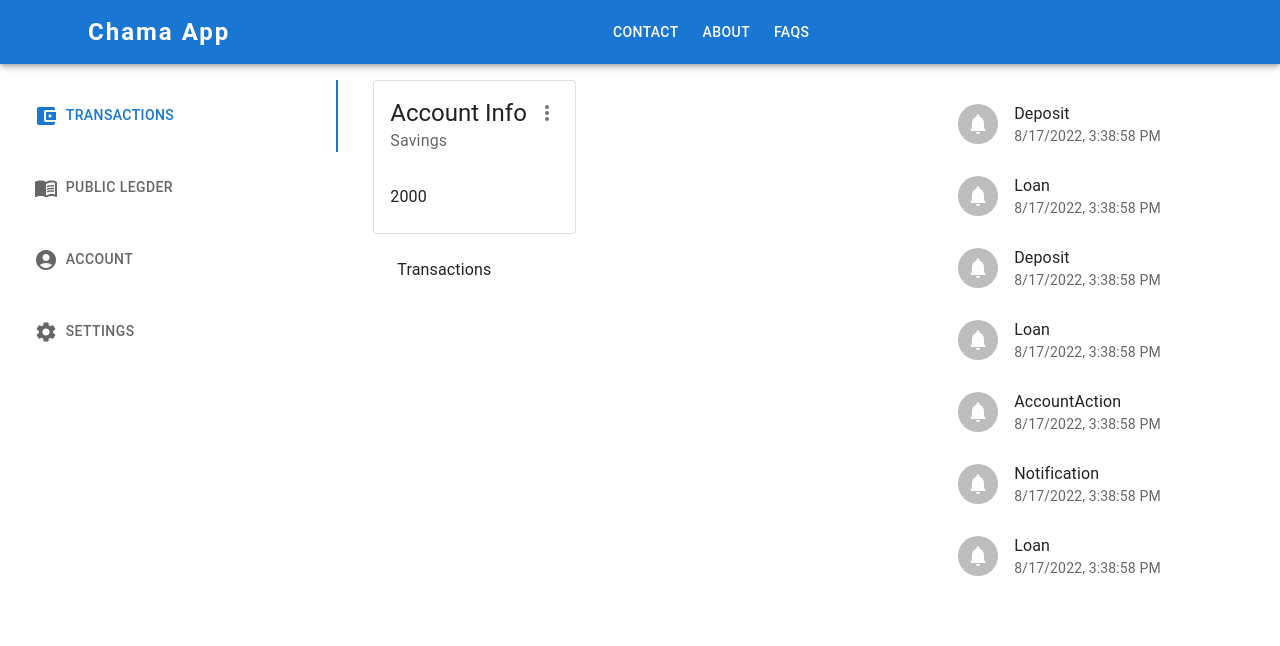
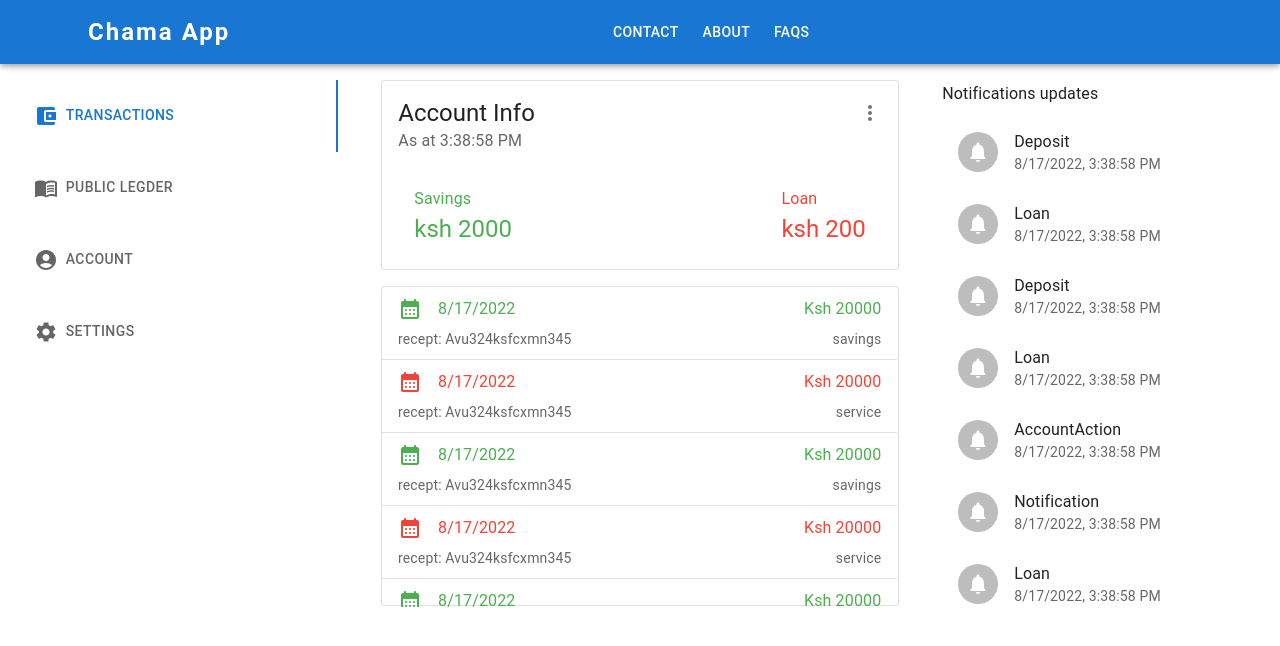
Before and after one commit to Gibson-Gichuru/chama_app, a React (Create React App) app: page / in a window 1280 px wide. Shown: the top 646 px of the page. Built offline with nearby package versions, Linux system fonts and the light colour scheme.

Commit message:
application homepage ui update

```diff
--- a/src/components/Transactions.js
+++ b/src/components/Transactions.js
@@ -1,12 +1,129 @@
 import {
     Box,
-    Typography
+    Typography,
+    List,
+    ListItem,
+    ListItemText,
+    Paper
 } from "@mui/material"
+import PaidIcon from '@mui/icons-material/Paid';
+import CalendarMonthRoundedIcon from '@mui/icons-material/CalendarMonthRounded';
+import { FixedSizeList } from 'react-window';
+import { green, red } from '@mui/material/colors'
 
+const table_data = [
+  {
+    name:"Gibson",
+    date: new Date().toLocaleDateString(),
+    Amount:20000,
+    recept:"Avu324ksfcxmn345",
+    type:"savings"
+  },
+  {
+    name:"Gibson",
+    date: new Date().toLocaleDateString(),
+    Amount:20000,
+    recept:"Avu324ksfcxmn345",
+    type:"service"
+  },
+  {
+    name:"Gibson",
+    date: new Date().toLocaleDateString(),
+    Amount:20000,
+    recept:"Avu324ksfcxmn345",
+    type:"savings"
+  },
+  {
+    name:"Gibson",
+    date: new Date().toLocaleDateString(),
+    Amount:20000,
+    recept:"Avu324ksfcxmn345",
+    type:"service"
+  },
+  {
+    name:"Gibson",
+    date: new Date().toLocaleDateString(),
+    Amount:20000,
+    recept:"Avu324ksfcxmn345",
+    type:"savings"
+  },
+  {
+    name:"Gibson",
+    date: new Date().toLocaleDateString(),
+    Amount:20000,
+    recept:"Avu324ksfcxmn345",
+    type:"savings"
+  },
+  {
+    name:"Gibson",
+    date: new Date().toLocaleDateString(),
+    Amount:20000,
+    recept:"Avu324ksfcxmn345",
+    type:"service"
+  },
+  {
+    name:"Gibson",
+    date: new Date().toLocaleDateString(),
+    Amount:20000,
+    recept:"Avu324ksfcxmn345",
+    type:"savings"
+  },
+  {
+    name:"Gibson",
+    date: new Date().toLocaleDateString(),
+    Amount:20000,
+    recept:"Avu324ksfcxmn345",
+    type:"savings"
+  },
+  {
+    name:"Gibson",
+    date: new Date().toLocaleDateString(),
+    Amount:20000,
+    recept:"Avu324ksfcxmn345",
+    type:"service"
+  },
+  {
+    name:"Gibson",
+    date: new Date().toLocaleDateString(),
+    Amount:20000,
+    recept:"Avu324ksfcxmn345",
+    type:"savings"
+  },
+
+]
+
+function renderLists(){
+
+  return(
+    table_data.map((item, index)=>(
+      <ListItem divider button dense key={index} alignItems="flex-start">
+        <ListItemText sx={{color:item.type === "service"? red[500]:green[500]}}
+        primary={
+          <Box sx={{display:"flex", alignItems:"center", justifyContent:"space-between", marginBottom:1}}>
+            <Box sx={{display:"flex", alignItems:"center",gap:2}}>
+              <CalendarMonthRoundedIcon/>
+              <Typography variant="body1">{item.date}</Typography>
+            </Box>
+            <Typography>{`Ksh ${item.Amount}`}</Typography>
+          </Box>
+        } secondary={
+          <Box sx={{display:"flex", alignItems:"center", justifyContent:"space-between"}}>
+              <Typography variant="subtittle2">{`recept: ${item.recept}`}</Typography>
+              <Typography variant="subtittle2">{item.type}</Typography>
+          </Box>
+        }/>
+      </ListItem>
+    ))
+  )
+}
 function Transactions() {
   return (
-    <Box>
-        <Typography variant = "body1">Transactions</Typography>
+    <Box marginTop={2} sx={{dsplay:"flex", flexDirection:"column", alignItems:"center", width:"100%"}}>
+      <Paper variant="outlined" sx={{maxHeight:320, overfow:"hidden",maxWidth:550, mx:"auto"}}>
+      <FixedSizeList height={320} itemSize={2} itemCount={table_data.length} overscanCount={5}>
+          {renderLists}
+      </FixedSizeList>
+      </Paper>
     </Box>
   )
 }
--- a/src/pages/Home.js
+++ b/src/pages/Home.js
@@ -20,6 +20,7 @@ import { GridContainer, GridItem } from "../components/Containers";
 import MoreVertIcon from "@mui/icons-material/MoreVert";
 import NotificationsRoundedIcon from '@mui/icons-material/NotificationsRounded';
 import {homeTabItems} from "../data/navdata";
+import { green, red } from '@mui/material/colors'
 
 import {useState} from "react";
 
@@ -83,33 +84,42 @@ const Home = ()=>{
                     </TabList>
 
             </GridItem>
-            <GridItem xs={12} md={5} sx={{display:"flex", flexDirection:"column",width:"90%", justifySelf:"center"}}>
-                <Box sx={{display:"flex"}}>
-                    <Card variant="outlined" sx={{maxWidth:400}}>
+            <GridItem
+            xs={12} md={5}
+            sx={{display:"flex", flexDirection:"column",width:"90%",alignItems:"center", justifySelf:"center",px:1}}>
+                <Box sx={{display:"flex", width:"100%"}}>
+                    <Card variant="outlined" sx={{maxWidth:{sm:550}, width:"100%", mx:"auto"}}>
                         <CardHeader
                         title="Account Info"
-                        subheader="Savings"
+                        subheader={`As at ${new Date().toLocaleTimeString()}`}
                         action={
-                            <Tooltip title="more action">
+                            <Tooltip>
                                 <IconButton>
                                     <MoreVertIcon/>
                                 </IconButton>
                             </Tooltip>
                         }/>
                         <CardContent>
-                            <Typography variant="body1">
-                                2000
-                            </Typography>
+                            <Box sx={{display:"flex", alignItem:"center", justifyContent:"space-between",px:2}}>
+                                <Box sx={{color:green[500]}}>
+                                    <Typography variant="subtitle1">Savings</Typography>
+                                    <Typography variant="h5">ksh 2000</Typography>
+                                </Box>
+                                <Box sx={{color:red[500]}}>
+                                    <Typography variant="subtitle1">Loan</Typography>
+                                    <Typography variant="h5">ksh 200</Typography>
+                                </Box>
+                            </Box>
                         </CardContent>
                     </Card>
                 </Box>
-                <Box>
-                    {homeTabItems.map((item,index)=>(<TabPanel value={index.toString()}>{item.panelUi}</TabPanel>))}
-                </Box>
+
+                {homeTabItems.map((item,index)=>(<TabPanel sx={{p:0, width:"100%"}} value={index.toString()}>{item.panelUi}</TabPanel>))}
             </GridItem>
             <GridItem md={3} sx={{display:{xs:"none", md:"block"}}}>
-                <Box sx={{height:"100vh"}}>
-                <List sx={{height:"100%"}}>
+                <Box sx={{height:"80vh"}}>
+                    <Typography variant="subtitle1">Notifications updates</Typography>
+                    <List sx={{height:"100%",}}>
                             {sampleMessages.map((item, index)=>(
                                 <ListItem key={index}>
                                     <ListItemAvatar>
```
Lines whose indentation alone changed are shown as unchanged.
